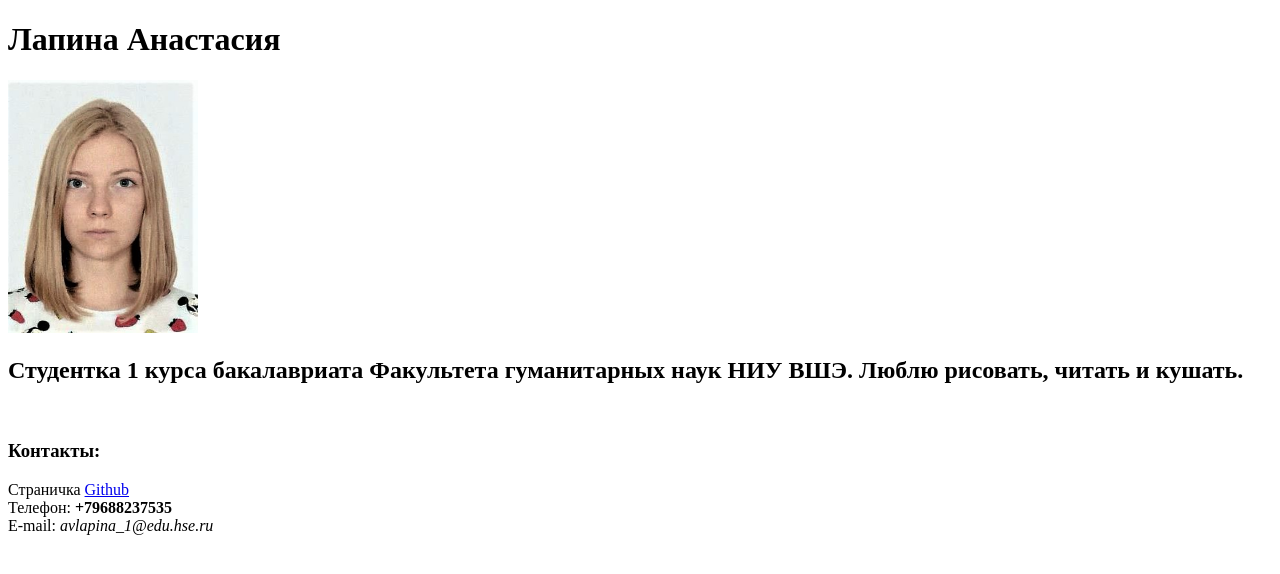
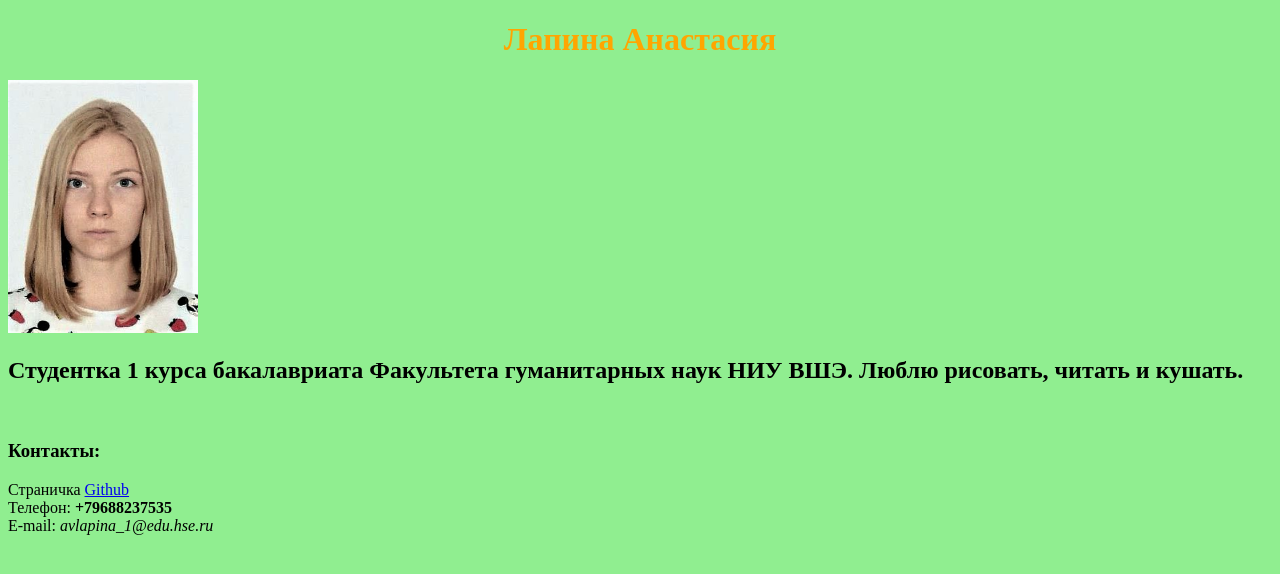
Before and after one commit to lapinastya/lapinastya.github.io, a plain HTML site: page index.html in a window 1280 px wide. Drawn offline with Linux system fonts and the light colour scheme.

Commit message:
new change

```diff
--- a/index.html
+++ b/index.html
@@ -1,6 +1,15 @@
 <!doctype html>
 <html>
 <head>
+<style>
+body {
+background-color: lightgreen;
+}
+h1 {
+color: orange;
+text-align: center;
+}
+</style>
 <meta charset="utf-8">
 <title>Моя личная страничка</title>
 </head>
```
